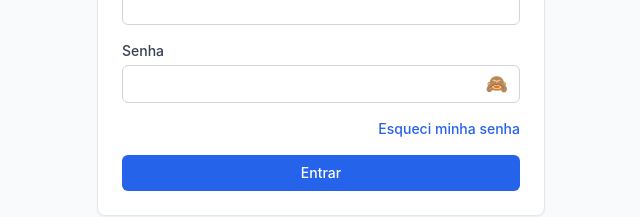
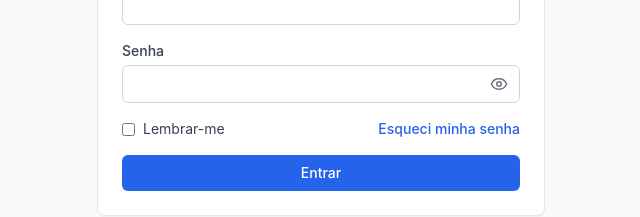
Before and after one commit to Andersonfrfilho/financing-chatbot, a React (Vite) app in the folder apps/web/: page / in a window 1280 px wide. Shown: the part 365-582 px from the top of the page, without its empty margins (319-959 px from the left). Built offline with nearby package versions, Linux system fonts and the light colour scheme; no server answers.

Commit message:
feat(login): lucide Eye/EyeOff icons + checkbox 'Lembrar-me'

```diff
--- a/apps/web/src/pages/LoginPage.tsx
+++ b/apps/web/src/pages/LoginPage.tsx
@@ -1,4 +1,5 @@
 import { useState } from 'react'
+import { Eye, EyeOff } from 'lucide-react'
 import { useAuthStore } from '@/store/authStore'
 import { api } from '@/lib/api'
 
@@ -6,6 +7,7 @@ export function LoginPage() {
   const [email, setEmail] = useState('')
   const [password, setPassword] = useState('')
   const [showPassword, setShowPassword] = useState(false)
+  const [rememberMe, setRememberMe] = useState(false)
   const [error, setError] = useState('')
   const [loading, setLoading] = useState(false)
   const setAuth = useAuthStore((s) => s.setAuth)
@@ -54,13 +56,22 @@ export function LoginPage() {
               <button
                 type="button"
                 onClick={() => setShowPassword(!showPassword)}
-                className="absolute right-3 top-1/2 -translate-y-1/2 text-gray-500 hover:text-gray-700 text-lg"
+                className="absolute right-3 top-1/2 -translate-y-1/2 text-gray-500 hover:text-gray-700"
               >
-                {showPassword ? '👁️' : '🙈'}
+                {showPassword ? <EyeOff size={18} /> : <Eye size={18} />}
               </button>
             </div>
           </div>
-          <div className="flex justify-end">
+          <div className="flex items-center justify-between">
+            <label className="flex items-center gap-2 text-sm text-gray-700">
+              <input
+                type="checkbox"
+                checked={rememberMe}
+                onChange={(e) => setRememberMe(e.target.checked)}
+                className="rounded border-gray-300 text-primary-600 focus:ring-primary-500"
+              />
+              <span>Lembrar-me</span>
+            </label>
             <a href="#" className="text-sm text-blue-600 hover:text-blue-700 font-medium">
               Esqueci minha senha
             </a>
```
